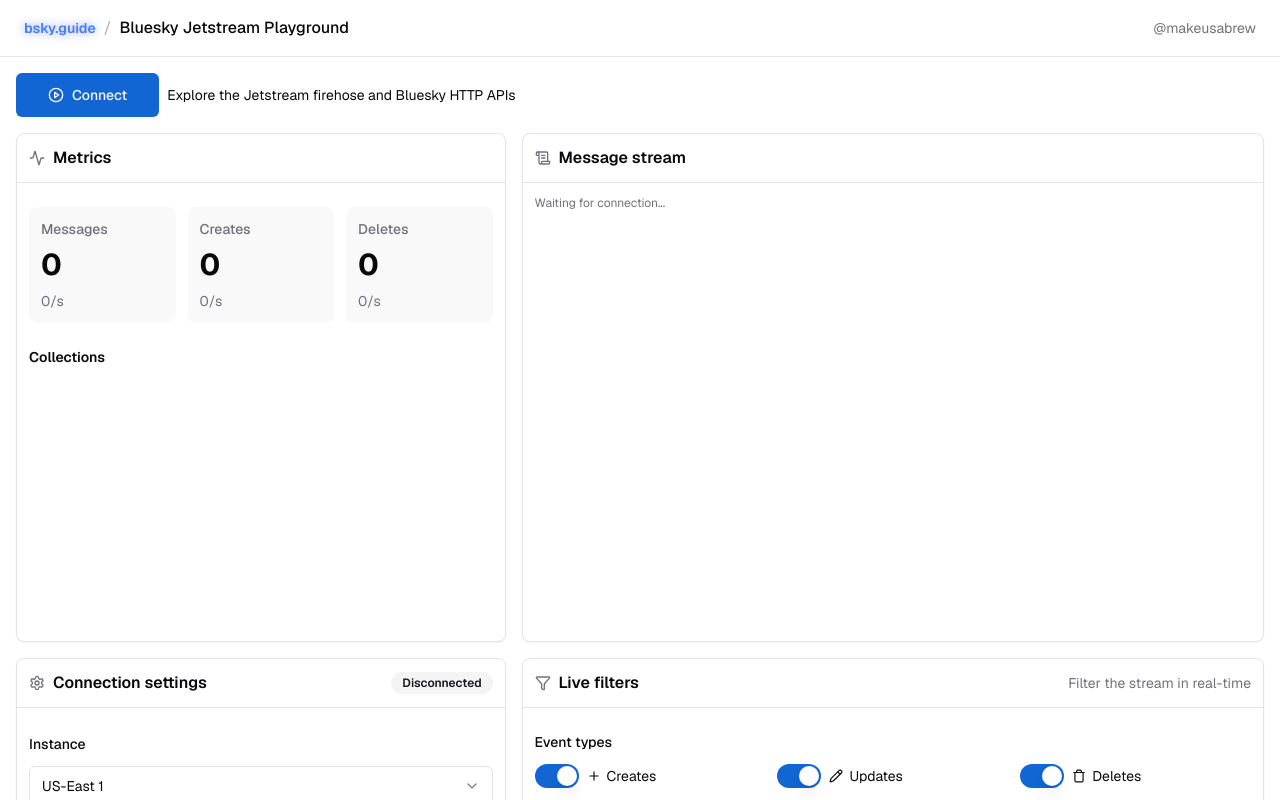
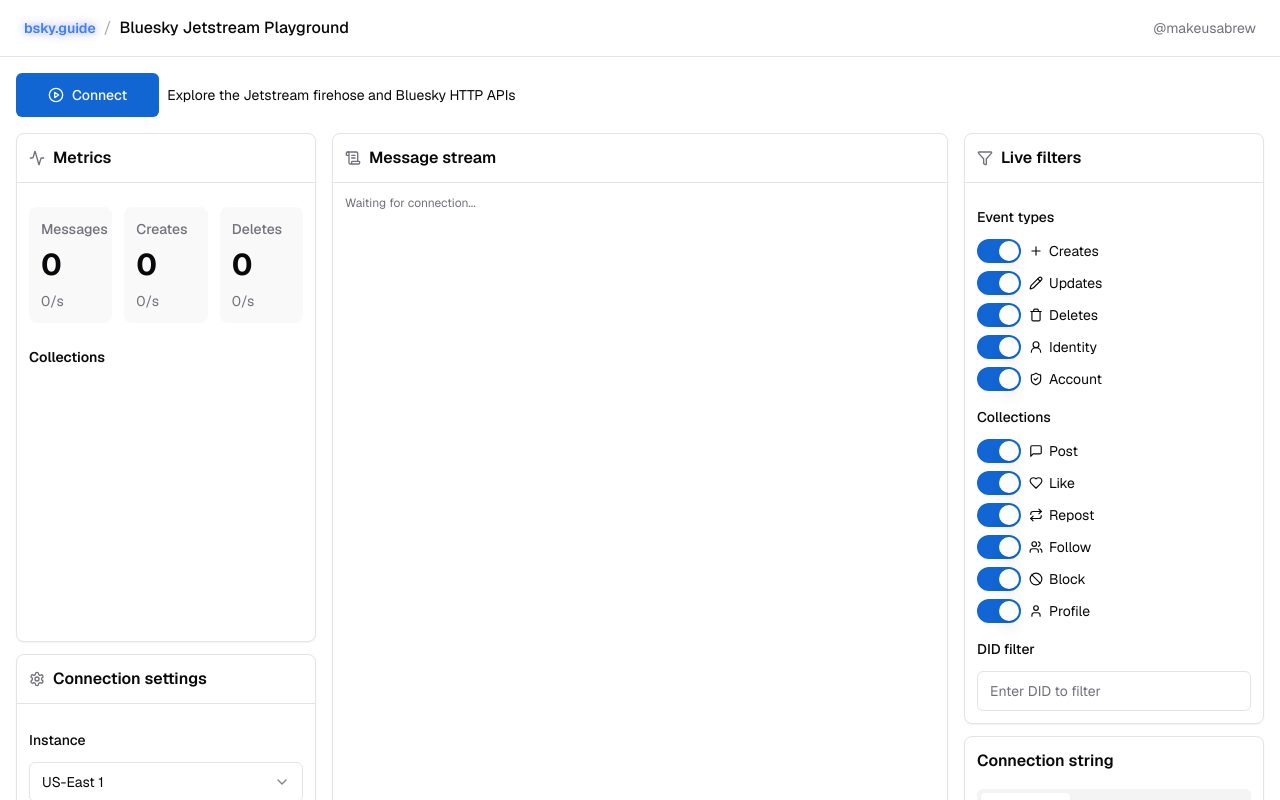
Before and after one commit to makeusabrew/playground.bsky.guide, a Next.js app: page / in a window 1280 px wide. Shown: the top 800 px of the page. Built offline with nearby package versions, Linux system fonts and the light colour scheme.

Commit message:
relayout - thanks v0

```diff
--- a/app/page.tsx
+++ b/app/page.tsx
@@ -117,27 +117,30 @@
             <div className="text-sm">Explore the Jetstream firehose and Bluesky HTTP APIs</div>
           </div>
 
-          <div className="grid grid-cols-1 md:grid-cols-5 gap-4">
-            <Card className="md:col-span-2">
+          <div className="grid grid-cols-1 md:grid-cols-12 gap-4">
+            <div className="md:col-span-3 space-y-3">
+              <Card>
                 <MetricsDisplay metrics={metrics} />
               </Card>
-            <Card className="md:col-span-3">
-              <StreamViewer messages={jetstream.messages} filteredMessages={filteredMessages} />
-            </Card>
-          </div>
-
-          <div className="grid grid-cols-1 md:grid-cols-5 gap-4">
-            <Card className={`md:col-span-2 ${showShimmer ? 'animate-shimmer' : ''}`}>
+              <Card className={`${showShimmer ? 'animate-shimmer' : ''}`}>
                 <ConnectionConfig
                   connectionState={connectionState}
                   options={connectionOptions}
                   setOptions={setConnectionOptions}
                 />
               </Card>
-            <Card className="md:col-span-3">
+            </div>
+            <Card className="md:col-span-6">
+              <StreamViewer messages={jetstream.messages} filteredMessages={filteredMessages} />
+            </Card>
+            <div className="md:col-span-3 space-y-3">
+              <Card>
                 <LiveFilters filters={filters} onFiltersChange={setFilters} disabled={!connectionState.connected} />
+              </Card>
+              <Card>
                 <ConnectionString options={connectionOptions} />
               </Card>
+            </div>
           </div>
         </div>
       </div>
--- a/components/connection-config.tsx
+++ b/components/connection-config.tsx
@@ -24,7 +24,7 @@
             <Settings size={16} className="text-muted-foreground" />
             <h2 className="font-semibold">Connection settings</h2>
           </div>
-          <Badge variant={isConnected ? 'default' : 'secondary'}>{isConnected ? 'Connected' : 'Disconnected'}</Badge>
+          {/* <Badge variant={isConnected ? 'default' : 'secondary'}>{isConnected ? 'Connected' : 'Disconnected'}</Badge> */}
         </div>
 
         <div className="space-y-5">
--- a/components/live-filters.tsx
+++ b/components/live-filters.tsx
@@ -70,13 +70,13 @@
             <Filter size={16} className="text-muted-foreground" />
             Live filters
           </h2>
-          <p className="text-sm text-muted-foreground">Filter the stream in real-time</p>
+          {/* <p className="text-sm text-muted-foreground">Filter the stream in real-time</p> */}
         </div>
 
         <div className="space-y-4">
           <div className="space-y-3">
             <h3 className="text-sm font-medium">Event types</h3>
-            <div className="grid grid-cols-2 md:grid-cols-3 gap-3">
+            <div className=" flex flex-col gap-2">
               <div className="flex items-center space-x-2">
                 <Switch
                   id="creates"
@@ -137,7 +137,7 @@
 
           <div className="space-y-3">
             <h3 className="text-sm font-medium">Collections</h3>
-            <div className="grid grid-cols-2 md:grid-cols-3 gap-3">
+            <div className="flex flex-col gap-2">
               {Object.entries(COMMON_COLLECTIONS).map(([collection, name]) => (
                 <div key={collection} className="flex items-center space-x-2">
                   <Switch
```
Lines whose indentation alone changed are shown as unchanged.
